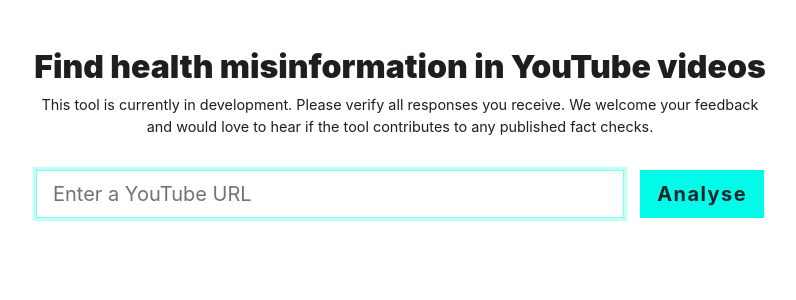
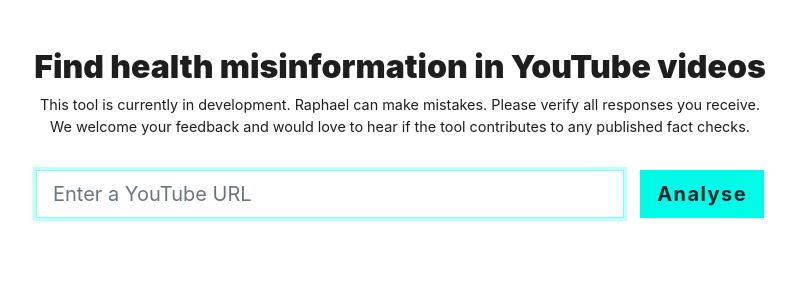
Before and after one commit to FullFact/health-misinfo-shared, a Flask app: template src/raphael_backend_flask/templates/home.html in a window 1280 px wide. Shown: the part 56-356 px from the top of the page, without its empty margins (240-1036 px from the left). Run offline with Flask 3, Linux system fonts and the light colour scheme; the template is opened without the code that fills it, so the values that code supplies are empty; some libraries are stand-ins or nearby versions; some web fonts are replaced.

Commit message:
feat:change text to clarify possibility of mistakes

```diff
--- a/src/raphael_backend_flask/templates/home.html
+++ b/src/raphael_backend_flask/templates/home.html
@@ -8,7 +8,7 @@
     </div>
     <div class="col-lg-8">
       <p class="text-center text-sm">
-        This tool is currently in development. Please verify all responses you receive. We welcome your feedback and would love to hear if the tool contributes to any published fact checks.
+        This tool is currently in development. Raphael can make mistakes. Please verify all responses you receive. We welcome your feedback and would love to hear if the tool contributes to any published fact checks.
       </p>
       <form method="POST" action="{{ url_for('routes.post_youtube_url') }}" class="justify-content-center my-4">
         <div class="form-group">
```
